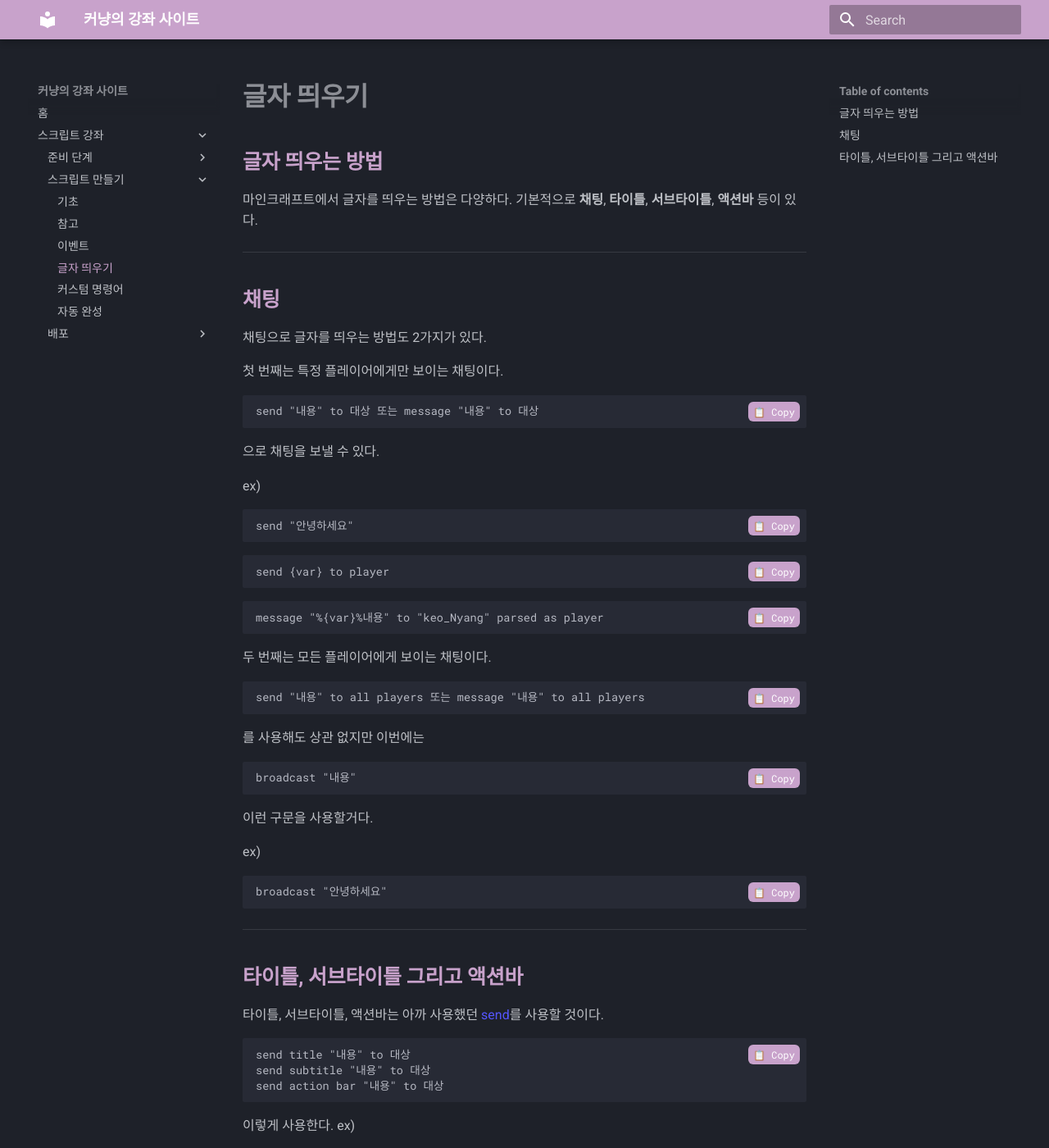
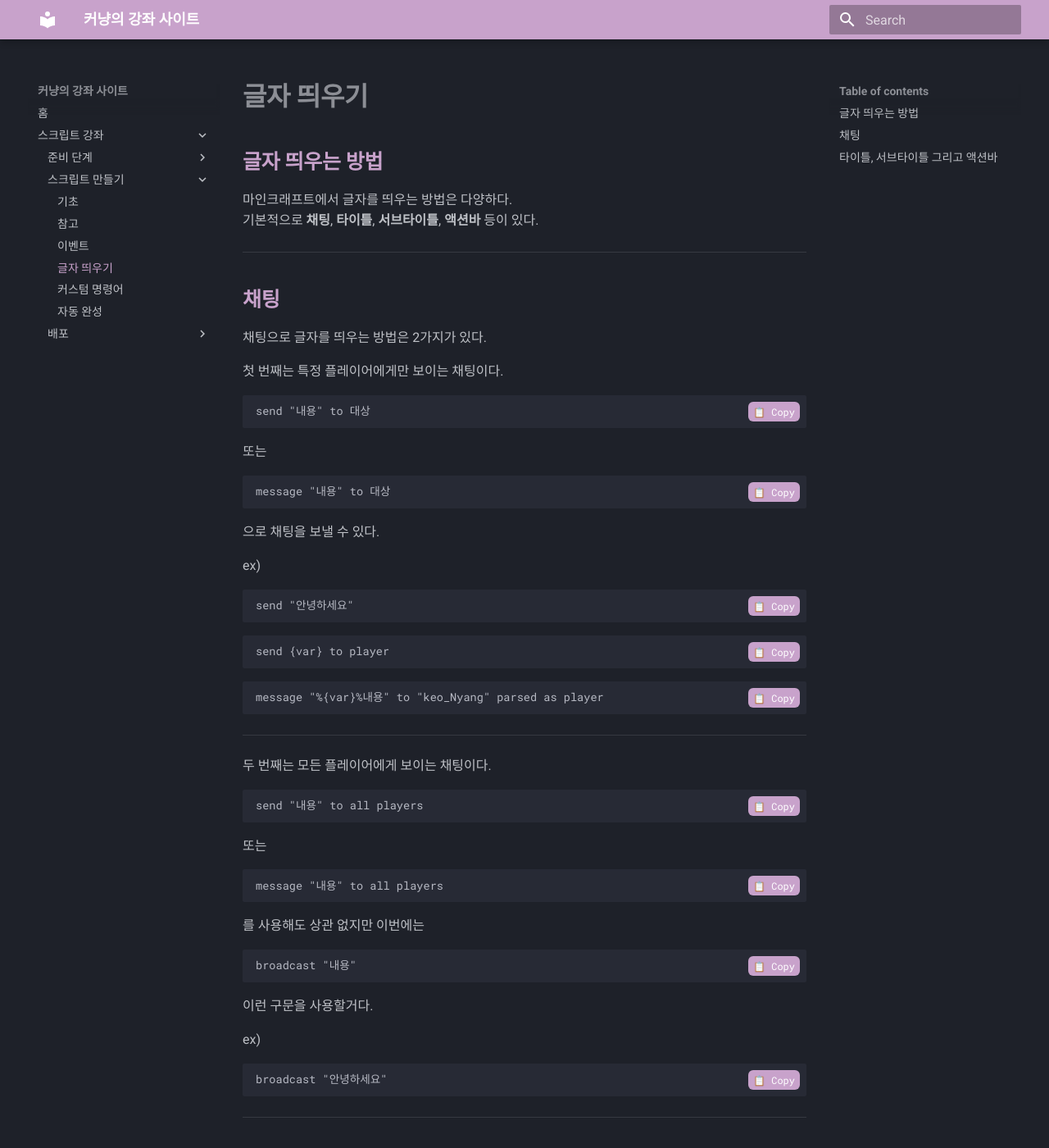
Before and after one commit to keonyang1/kn-course-web, an MkDocs documentation site: the page built from docs/skript/글자_띄우기.md, in a window 1280 px wide and 1400 px high. Shown: the whole window at 82% size. Built offline with MkDocs 1.6.1 and Material for MkDocs 9.7.7, drawn with Linux system fonts in a browser that asks for light colours.

Commit message:
fix: '글자 띄우기' 강좌 내용 수정

````diff
--- a/docs/skript/글자_띄우기.md
+++ b/docs/skript/글자_띄우기.md
@@ -7,11 +7,15 @@
 ---
 
 ## <span class="title">채팅</span>
-채팅으로 글자를 띄우는 방법도 2가지가 있다.
+채팅으로 글자를 띄우는 방법은 2가지가 있다.
 
 첫 번째는 특정 플레이어에게만 보이는 채팅이다.
 ```vb
-send "내용" to 대상 또는 message "내용" to 대상
+send "내용" to 대상
+```
+또는
+```vb
+message "내용" to 대상
 ```
 으로 채팅을 보낼 수 있다.
 
@@ -26,9 +30,15 @@
 message "%{var}%내용" to "keo_Nyang" parsed as player
 ```
 
+---
+
 두 번째는 모든 플레이어에게 보이는 채팅이다.
 ```vb
-send "내용" to all players 또는 message "내용" to all players
+send "내용" to all players
+```
+또는
+```vb
+message "내용" to all players
 ```
 를 사용해도 상관 없지만 이번에는
 ```vb
@@ -52,6 +62,7 @@
 send action bar "내용" to 대상
 ```
 이렇게 사용한다.
+
 ex)
 ```vb
 send title "안녕하세요"
````
